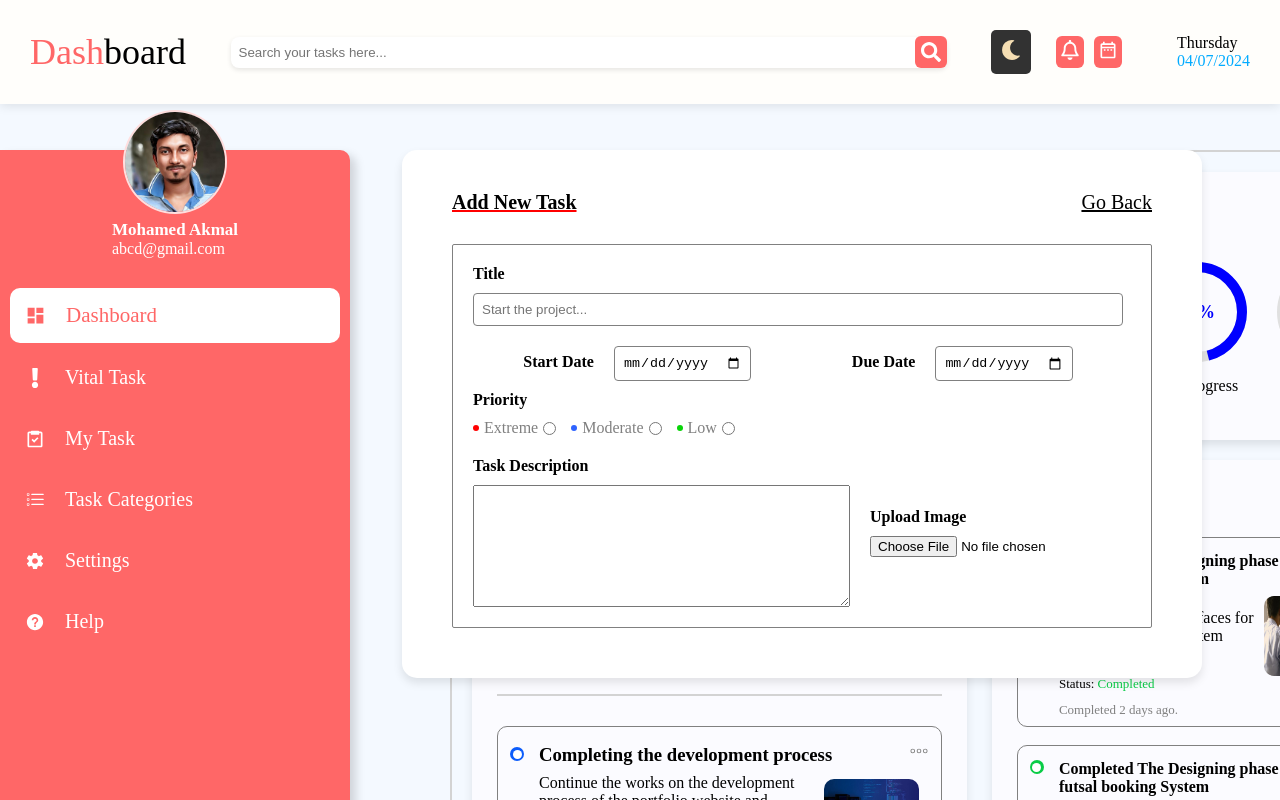
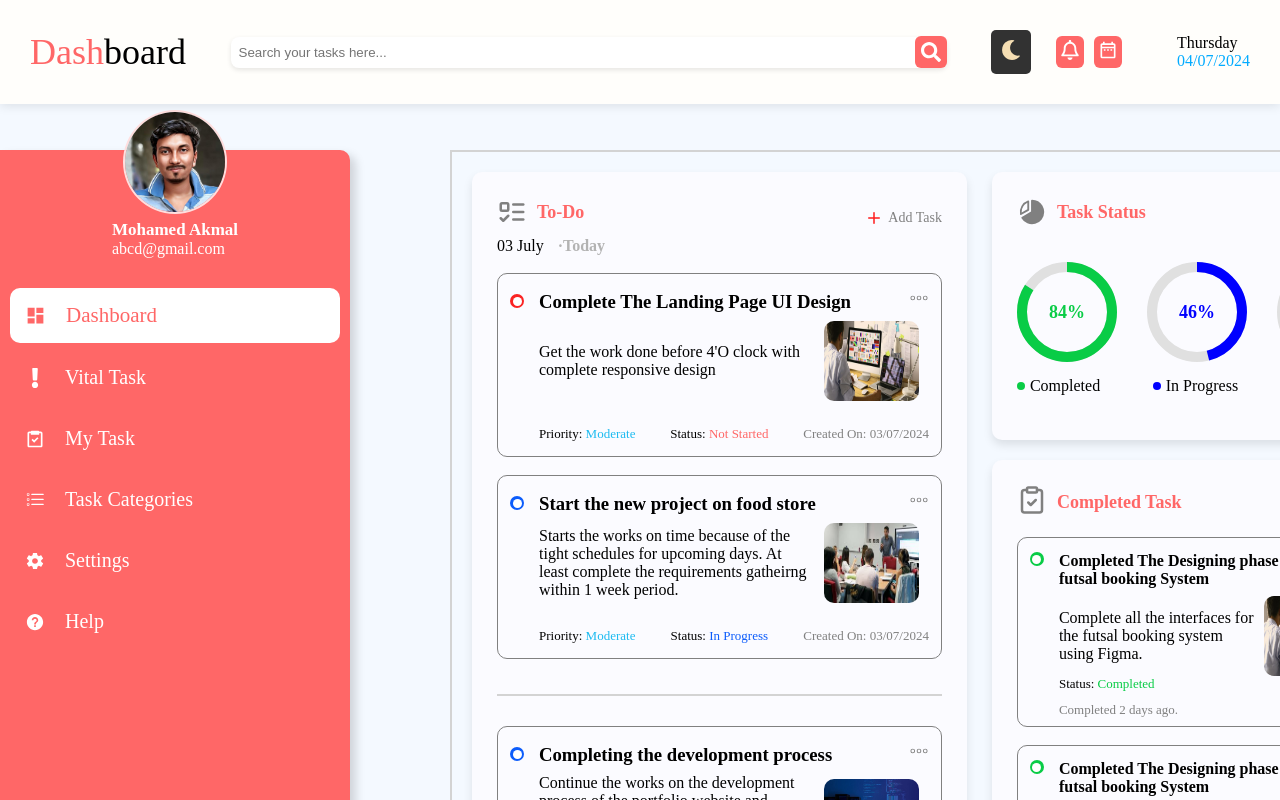
Before and after one commit to Akmal1796/ToDoApp, a React (Vite) app: page / in a window 1280 px wide. Shown: the top 800 px of the page. Built offline with nearby package versions, Linux system fonts and the light colour scheme.

Commit message:
Fixed another small bug

```diff
--- a/src/Components/Tasks.jsx
+++ b/src/Components/Tasks.jsx
@@ -18,7 +18,7 @@ const Tasks = () => {
   const [progress2, setProgress2] = useState(46);
   const [progress3, setProgress3] = useState(13);
 
-  const [isFormOpen, setForm] = useState(true);
+  const [isFormOpen, setForm] = useState(false);
 
   function toggleForm() {
       setForm(prevState => !prevState);
```
